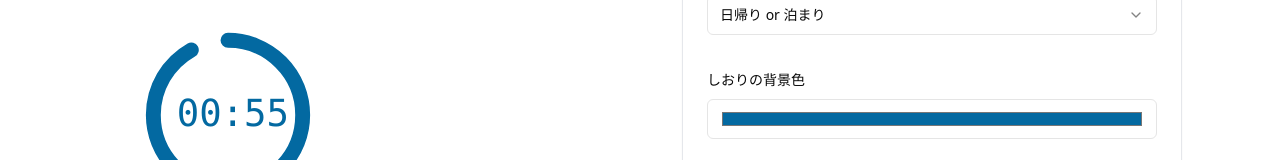
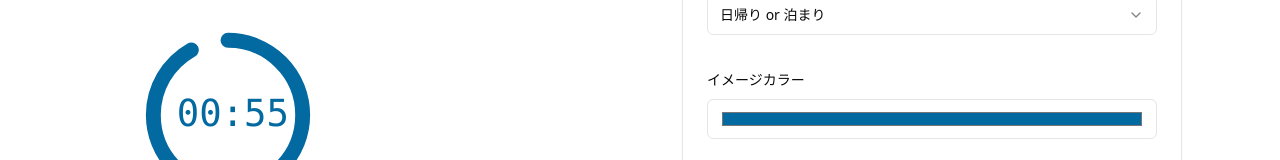
Before and after one commit to prog8-fukurou/frontend, a React (Vite) app: page /playing in a window 1280 px wide. Shown: the part 349-509 px from the top of the page. Built offline with nearby package versions, Linux system fonts and the light colour scheme.

Commit message:
chore: Update PromptForm label to use English translation

```diff
--- a/src/components/PromptForm.tsx
+++ b/src/components/PromptForm.tsx
@@ -87,7 +87,7 @@ export function PromptForm(props: any) {
 						name="backgroundColor"
 						render={({ field }) => (
 							<FormItem>
-								<FormLabel>しおりの背景色</FormLabel>
+								<FormLabel>イメージカラー</FormLabel>
 								<FormControl>
 									<Input type="color" {...field} />
 								</FormControl>
```
